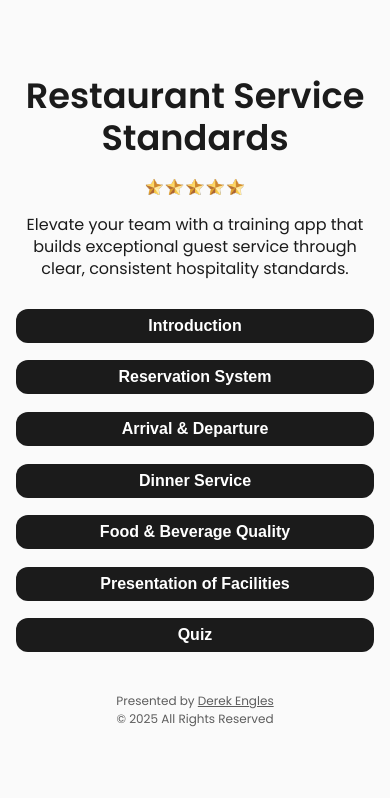
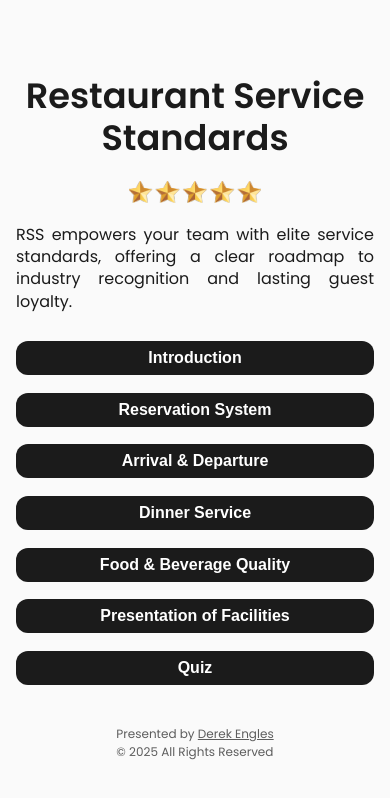
Before and after one commit to Dereks-Projects/restaurant-service-standards, a React (Vite) app: page / in a window 390 px wide. Shown: the top 798 px of the page. Built offline with nearby package versions, Linux system fonts and the light colour scheme.

Commit message:
edited overview text

```diff
--- a/src/data/sectionOverviews.json
+++ b/src/data/sectionOverviews.json
@@ -37,11 +37,6 @@
   },
   {
     "Topic": "Reservation System",
-    "Item": "Promote Online Booking When Available",
-    "Standard": "Mention the ease and availability of your online booking system, if appropriate. This can streamline guest behavior and reduce call volume during peak hours."
-  },
-  {
-    "Topic": "Reservation System",
     "Item": "Document Special Requests and Notes Clearly",
     "Standard": "If the guest mentions anything special—like a highchair, window table, or dietary need—it should be documented. This ensures follow-through by the service team."
   },
@@ -63,14 +58,15 @@
   },
   {
     "Topic": "Arrival & Departure",
+    "Item": "Polished Appearance and Composed Demeanor",
+    "Standard": "The host and door staff maintain impeccable grooming and a calm, professional presence. Their appearance and poise reflect the establishment\u2019s luxury positioning from the first glance."
+  },
+  {
+    "Topic": "Arrival & Departure",
     "Item": "Warm and Timely Greeting at the Door",
     "Standard": "Guests are welcomed immediately upon arrival with a warm, genuine greeting and an open demeanor. This first touchpoint sets the emotional tone for the entire visit and must never feel delayed or mechanical."
   },
-  {
-    "Topic": "Arrival & Departure",
-    "Item": "Polished Appearance and Composed Demeanor",
-    "Standard": "The host and door staff maintain impeccable grooming and a calm, professional presence. Their appearance and poise reflect the establishment\u2019s luxury positioning from the first glance."
-  },
+
   {
     "Topic": "Arrival & Departure",
     "Item": "Immediate Eye Contact and Friendly Smile",
@@ -85,6 +81,16 @@
     "Topic": "Arrival & Departure",
     "Item": "Clear, Courteous Language Without Slang or Informality",
     "Standard": "Speech is articulate, grammatically clean, and free from casual phrasing or slang. In luxury service, even small verbal nuances can influence perceived quality."
+  },
+    {
+    "Topic": "Arrival & Departure",
+    "Item": "Attentive Waiting Experience if Table Not Ready",
+    "Standard": "If a table is not immediately available, guests are invited to wait comfortably with a brief but courteous explanation. Updates are offered at reasonable intervals with hospitality gestures such as beverage suggestions."
+  },
+  {
+    "Topic": "Arrival & Departure",
+    "Item": "Quoted Wait Times Are Accurate and Honored",
+    "Standard": "Any estimated wait time is conservative and followed up diligently. If exceeded, the staff offers a sincere apology and a recovery gesture if appropriate."
   },
   {
     "Topic": "Arrival & Departure",
@@ -101,16 +107,7 @@
     "Item": "Chairs Gently Pulled for All Guests Upon Seating",
     "Standard": "When seating begins, staff assist in drawing chairs for all parties with grace. Chair assistance should be smooth, non-intrusive, and clearly focused on guest comfort."
   },
-  {
-    "Topic": "Arrival & Departure",
-    "Item": "Attentive Waiting Experience if Table Not Ready",
-    "Standard": "If a table is not immediately available, guests are invited to wait comfortably with a brief but courteous explanation. Updates are offered at reasonable intervals with hospitality gestures such as beverage suggestions."
-  },
-  {
-    "Topic": "Arrival & Departure",
-    "Item": "Quoted Wait Times Are Accurate and Honored",
-    "Standard": "Any estimated wait time is conservative and followed up diligently. If exceeded, the staff offers a sincere apology and a recovery gesture if appropriate."
-  },
+
   {
     "Topic": "Arrival & Departure",
     "Item": "Beverages Transferred to the Table When Seated",
@@ -143,7 +140,7 @@
   },
   {
     "Topic": "Arrival & Departure",
-    "Item": "Gracious Farewell with Door Escort",
+    "Item": "On the Way Out: Gracious Farewell with Door Escort",
     "Standard": "Guests are thanked sincerely as they exit and offered a full or partial escort to the exit. The farewell is warm, confident, and never rushed."
   },
   {
@@ -161,14 +158,24 @@
     "Item": "Departure Logged and Guest Preferences Updated",
     "Standard": "After departure, staff log the guest\u2019s experience and update preferences in the system if available. This allows for elevated recognition and personalization on future visits."
   },
+    {
+    "Topic": "Dinner Service",
+    "Item": "All staff encountered are groomed, in uniform, and exhibit warmth",
+    "Standard": "Presentation is consistent across team members. First impressions and consistency build brand trust."
+  },
 {
     "Topic": "Dinner Service",
     "Item": "Guests are greeted at the table within one minute of seating",
     "Standard": "Prompt engagement sets the tone and shows attentiveness. Staff should offer water or pre-dinner drinks immediately."
   },
+    {
+    "Topic": "Dinner Service",
+    "Item": "Service team maintains professional posture and alert body language",
+    "Standard": "Visual cues matter\u2014slouched or distracted staff detract from the luxury experience. Graceful movement and eye contact elevate the guest perception."
+  },
   {
     "Topic": "Dinner Service",
-    "Item": "All pre-dinner beverages are served within 7 minutes",
+    "Item": "All pre-dinner beverages are served within 5 minutes",
     "Standard": "Prompt beverage service ensures guest comfort and minimizes idle time. Drinks should be delivered with a smile and brief confirmation."
   },
   {
@@ -213,29 +220,31 @@
   },
   {
     "Topic": "Dinner Service",
-    "Item": "Service team maintains professional posture and alert body language",
-    "Standard": "Visual cues matter\u2014slouched or distracted staff detract from the luxury experience. Graceful movement and eye contact elevate the guest perception."
+    "Item": "Food is served to the correct guest without inquiry",
+    "Standard": "Staff should memorize seat positions and guest orders. Asking 'who had the...' is unacceptable in luxury service."
+  },
+    {
+    "Topic": "Dinner Service",
+    "Item": "Each course is introduced briefly when served",
+    "Standard": "A one-sentence explanation highlights the effort behind the dish. It\u2019s part of storytelling in service."
   },
   {
     "Topic": "Dinner Service",
     "Item": "No plate or item is removed without guest acknowledgment",
     "Standard": "Every interaction, including clearing, should feel intentional and non-intrusive. Rushed or silent clearing breaks the atmosphere of refinement."
   },
+
   {
     "Topic": "Dinner Service",
-    "Item": "Food is served to the correct guest without inquiry",
-    "Standard": "Staff should memorize seat positions and guest orders. Asking 'who had the...' is unacceptable in luxury service."
+    "Item": "Throughout the meal, the table is attended without intrusion",
+    "Standard": "Silent service, intuitive replenishment, and presence without hovering are key. Luxury lies in what guests don\u2019t have to ask for."
   },
   {
     "Topic": "Dinner Service",
     "Item": "Courses are served and cleared simultaneously",
     "Standard": "Synchronization shows coordination and respect for the dining experience. No guest should wait while others are served or cleared."
   },
-  {
-    "Topic": "Dinner Service",
-    "Item": "Each course is introduced briefly when served",
-    "Standard": "A one-sentence explanation highlights the effort behind the dish. It\u2019s part of storytelling in service."
-  },
+
   {
     "Topic": "Dinner Service",
     "Item": "Crumbing or resetting occurs discreetly before dessert",
@@ -258,16 +267,6 @@
   },
   {
     "Topic": "Dinner Service",
-    "Item": "Throughout the meal, the table is attended without intrusion",
-    "Standard": "Silent service, intuitive replenishment, and presence without hovering are key. Luxury lies in what guests don\u2019t have to ask for."
-  },
-  {
-    "Topic": "Dinner Service",
-    "Item": "All staff encountered are groomed, in uniform, and exhibit warmth",
-    "Standard": "Presentation is consistent across team members. First impressions and consistency build brand trust."
-  },
-  {
-    "Topic": "Dinner Service",
     "Item": "Staff communication is fluid and behind-the-scenes",
     "Standard": "Guests should never see confusion, repeated requests, or miscommunication. Proper team relay ensures smooth service."
   },
@@ -278,7 +277,7 @@
   },
   {
     "Topic": "Dinner Service",
-    "Item": "The meal\u2019s pace is smooth and matches the guest\u2019s energy",
+    "Item": "The experience is smoothly paced, and matches the guest\u2019s energy",
     "Standard": "Service should neither rush nor lag. Reading the table is key to flow."
   },
   {
@@ -351,11 +350,7 @@
     "Item": "Signature Cocktails with Presentation Flair",
     "Standard": "Cocktails are garnished with elegance and precision and include house-made ingredients where possible. Presentation is eye-catching but functional, reflecting high-end mixology."
   },
-  {
-    "Topic": "Food & Beverage Quality",
-    "Item": "Cheese & Dessert Courses with Identity",
-    "Standard": "If offered, the cheese course and dessert selections reflect seasonality, chef identity, and regional excellence. These courses conclude the meal with balance and satisfaction, not excess."
-  },
+
   {
     "Topic": "Food & Beverage Quality",
     "Item": "Seasonal and Local Influence",
@@ -370,6 +365,11 @@
     "Topic": "Food & Beverage Quality",
     "Item": "Specialty Beverages & Digestifs",
     "Standard": "The beverage program includes quality coffee, teas, aperitifs, and digestifs. Each is served at the correct temperature, with appropriate glassware, and clear staff knowledge."
+  },
+    {
+    "Topic": "Food & Beverage Quality",
+    "Item": "Cheese & Dessert Courses with Identity",
+    "Standard": "If offered, the cheese course and dessert selections reflect seasonality, chef identity, and regional excellence. These courses conclude the meal with balance and satisfaction, not excess."
   },
   {
     "Topic": "Food & Beverage Quality",
@@ -386,11 +386,7 @@
     "Item": "Consistency Across Service",
     "Standard": "All components—from first bite to final sip—are delivered with the same level of care and refinement. Inconsistency in temperature, seasoning, or plating diminishes guest trust in overall quality."
   },
-  {
-    "Topic": "Presentation of Facilities",
-    "Item": "Cutlery is reset appropriately for each course",
-    "Standard": "Cutlery should be delivered just before each course and removed promptly after. Each new course must be accompanied by clean, high-quality utensils."
-  },
+
   {
     "Topic": "Presentation of Facilities",
     "Item": "Tables are sturdy, spotless, and perfectly aligned",
@@ -430,6 +426,11 @@
     "Topic": "Presentation of Facilities",
     "Item": "Coffee and tea are served with elegant presentation",
     "Standard": "Teapots, creamers, and cups must be uniform and sophisticated. Beverages should arrive on trays or saucers with polished accompaniments."
+  },
+    {
+    "Topic": "Presentation of Facilities",
+    "Item": "Fresh cutlery is reset appropriately for each course",
+    "Standard": "Cutlery should be delivered just before each course and removed promptly after. Each new course must be accompanied by clean, high-quality utensils."
   },
   {
     "Topic": "Presentation of Facilities",
@@ -488,7 +489,7 @@
   },
   {
     "Topic": "Presentation of Facilities",
-    "Item": "Guests are guided to restrooms with courtesy",
+    "Item": "Extra step: Guests are guided to restrooms with courtesy",
     "Standard": "If a guest asks for restroom directions, staff should offer to escort or guide them. This extends hospitality beyond the dining table."
   },
   {
--- a/src/pages/Home.jsx
+++ b/src/pages/Home.jsx
@@ -37,7 +37,7 @@ function Home() {
           />
 
           <p className="homepage-subtitle">
-            Elevate your team with a training app that builds exceptional guest service through clear, consistent hospitality standards.
+            RSS empowers your team with elite service standards, offering a clear roadmap to industry recognition and lasting guest loyalty.
           </p>
         </div>
 
--- a/src/styles/Home.css
+++ b/src/styles/Home.css
@@ -51,7 +51,7 @@
   padding: 0;
   font-size: 1.125rem;
   line-height: 1.4;
-  max-width: 550px;
+  max-width: 580px;
   color: var(--primary-color);
   text-align: center;
   margin-bottom: 1rem;
@@ -109,12 +109,13 @@
 
   .home-container p {
     font-size: 1rem;
-    max-width: 500px;
-    margin: 1.7 auto 1.7rem;
+    max-width: 100%;
+    text-align: justify;
+    margin: 1.9 auto 1.9rem;
   }
 
   .homepage-stars {
-    height: 30px;
+    height: 40px;
     margin: 0.3rem 0.3rem 0.5rem;
   }
 }
```
